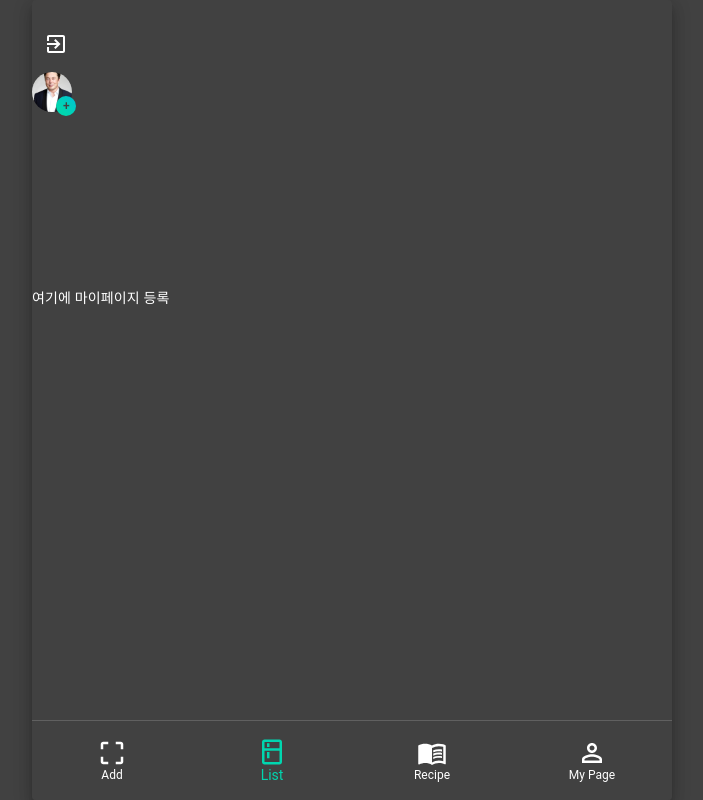
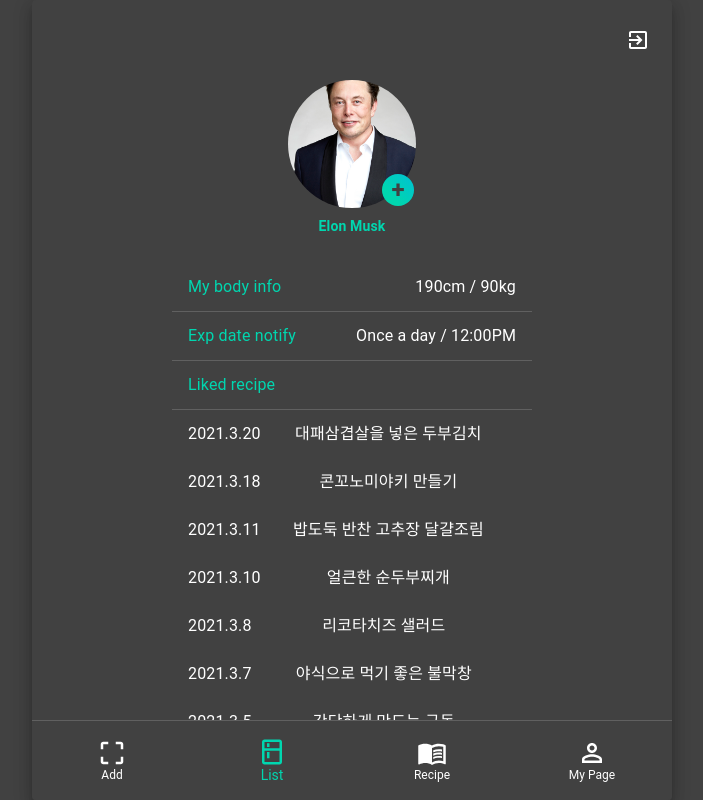
Before and after one commit to CS2021-GDP-Team/food-manager, a React (Create React App) app in the folder frontend/: page /info in a window 1280 px wide. Shown: the whole page, without its empty margins (288-991 px from the left). Built offline with nearby package versions, Linux system fonts and the light colour scheme.

Commit message:
feat: Finishing My Page prototyping

```diff
--- a/frontend/src/components/pages/Info.tsx
+++ b/frontend/src/components/pages/Info.tsx
@@ -1,17 +1,23 @@
 import React from "react";
 import ProfilePicture from "../public/ProfilePicture";
 import LogoutButton from "../public/LogoutButton";
+import InfoList from "../public/InfoList";
 
 const Info = () => {
     return (
         <div className="info-container">
-            <div className="info-logout">
-                <LogoutButton />
+            <div className="logout-container">
+                <div className="info-logout">
+                    <LogoutButton />
+                </div>
             </div>
-            <div>
+            <div className="info-picture">
                 <ProfilePicture />
+                <h4 className="info-label">Elon Musk</h4>
             </div>
-            <div>여기에 마이페이지 등록</div>
+            <div className="info-profile">
+                <InfoList />
+            </div>
         </div>
     );
 };
--- a/frontend/src/components/pages/Picture.tsx
+++ b/frontend/src/components/pages/Picture.tsx
@@ -21,9 +21,9 @@ const Picture = () => {
                 <h3 className="picture-label">Add a barcode picture !</h3>
             </div>
             <div className="picture-form">
-                <InputField text="Name" hint="Food Ingredient" />
-                <InputField text="Exp Date" type="date" hint="Expiration Date" />
-                <InputField text="Category" hint="Ingredient Category" />
+                <InputField font_size="1rem" text="Name" hint="Food Ingredient" />
+                <InputField font_size="1rem" text="Exp Date" type="date" hint="Expiration Date" />
+                <InputField font_size="1rem" text="Category" hint="Ingredient Category" />
             </div>
             <div className="picture-submit">
                 <Button variant="contained" color="primary" className={classes.root}>
--- /dev/null
+++ b/frontend/src/components/public/InfoList.tsx
@@ -0,0 +1,73 @@
+import React from "react";
+import { List, ListItem, ListItemText, Divider, makeStyles } from "@material-ui/core";
+
+const useStyles = makeStyles({
+    root: {
+        width: "100%",
+        maxWidth: 360,
+        backgroundColor: "#414141"
+    },
+    border: {
+        backgroundColor: "#606060"
+    },
+    title: {
+        textAlign: "left",
+        color: "#00d6af"
+    },
+    content: {
+        textAlign: "right"
+    }
+});
+
+export default function SimpleList() {
+    const classes = useStyles();
+
+    return (
+        <div className={classes.root}>
+            <List component="nav" aria-label="main mailbox folders">
+                <ListItem>
+                    <ListItemText className={classes.title} primary="My body info" />
+                    <ListItemText className={classes.content} primary="190cm / 90kg" />
+                </ListItem>
+                <Divider className={classes.border} />
+                <ListItem>
+                    <ListItemText className={classes.title} primary="Exp date notify" />
+                    <ListItemText className={classes.content} primary="Once a day / 12:00PM" />
+                </ListItem>
+                <Divider className={classes.border} />
+                <ListItem>
+                    <ListItemText className={classes.title} primary="Liked recipe" />
+                </ListItem>
+                <Divider className={classes.border} />
+                <ListItem>
+                    <ListItemText primary="2021.3.20" />
+                    <ListItemText primary="대패삼겹살을 넣은 두부김치" />
+                </ListItem>
+                <ListItem>
+                    <ListItemText primary="2021.3.18" />
+                    <ListItemText primary="콘꼬노미야키 만들기" />
+                </ListItem>
+                <ListItem>
+                    <ListItemText primary="2021.3.11" />
+                    <ListItemText primary="밥도둑 반찬 고추장 달걀조림" />
+                </ListItem>
+                <ListItem>
+                    <ListItemText primary="2021.3.10" />
+                    <ListItemText primary="얼큰한 순두부찌개" />
+                </ListItem>
+                <ListItem>
+                    <ListItemText primary="2021.3.8" />
+                    <ListItemText primary="리코타치즈 샐러드" />
+                </ListItem>
+                <ListItem>
+                    <ListItemText primary="2021.3.7" />
+                    <ListItemText primary="야식으로 먹기 좋은 불막창" />
+                </ListItem>
+                <ListItem>
+                    <ListItemText primary="2021.3.5" />
+                    <ListItemText primary="간단하게 만드는 규동" />
+                </ListItem>
+            </List>
+        </div>
+    );
+}
--- a/frontend/src/components/public/ProfilePicture.tsx
+++ b/frontend/src/components/public/ProfilePicture.tsx
@@ -8,13 +8,22 @@ import { makeStyles, withStyles } from "@material-ui/core/styles";
 const StyledBadge = withStyles({
     badge: {
         background: "linear-gradient(45deg, #00d6af 30%, #00c3cf 90%)",
-        color: "#414141"
+        color: "#414141",
+        height: 32,
+        width: 32,
+        borderRadius: 100,
+        fontSize: 24,
+        fontWeight: "bold"
     }
 })(Badge);
 
 const useStyles = makeStyles({
     root: {
         display: "flex"
+    },
+    avatar: {
+        width: "8rem",
+        height: "8rem"
     }
 });
 
@@ -22,8 +31,9 @@ const ProfilePicture = () => {
     const classes = useStyles();
 
     return (
-        <div className={classes.root}>
+        <div>
             <StyledBadge
+                className={classes.root}
                 overlap="circle"
                 anchorOrigin={{
                     vertical: "bottom",
@@ -31,7 +41,11 @@ const ProfilePicture = () => {
                 }}
                 badgeContent={"+"}
             >
-                <Avatar alt="Elon" src={process.env.PUBLIC_URL + "images/elon.jpg"} />
+                <Avatar
+                    alt="Elon"
+                    className={classes.avatar}
+                    src={process.env.PUBLIC_URL + "images/elon.jpg"}
+                />
             </StyledBadge>
         </div>
     );
--- a/frontend/src/scss/_info.scss
+++ b/frontend/src/scss/_info.scss
@@ -3,8 +3,42 @@
     height: 100%;
     display: grid;
     grid-template-rows: 1fr 3fr 6fr;
+    overflow-y: auto;
+    &::-webkit-scrollbar {
+        width: 5px;
+    }
+    &::-webkit-scrollbar-thumb {
+        background-color: rgb(54, 53, 53);
+    }
+    &::-webkit-scrollbar-track {
+        background-color: rgba(148, 147, 147, 0.096);
+    }
+}
+.logout-container {
+    position: relative;
 }
 .info-logout {
     display: flex;
-    margin-top: 1rem;
+    position: absolute;
+    top: 1rem;
+    right: 10px;
 }
+.info-picture {
+    display: flex;
+    flex-direction: column;
+    justify-content: center;
+    align-items: center;
+    margin-top: 5rem;
+}
+.info-label {
+    color: #00d6af;
+    margin-top: 0.5rem;
+}
+.info-profile {
+    display: flex;
+    flex-direction: column;
+    justify-content: start;
+    align-items: center;
+    #info-list {
+    }
+}
```
